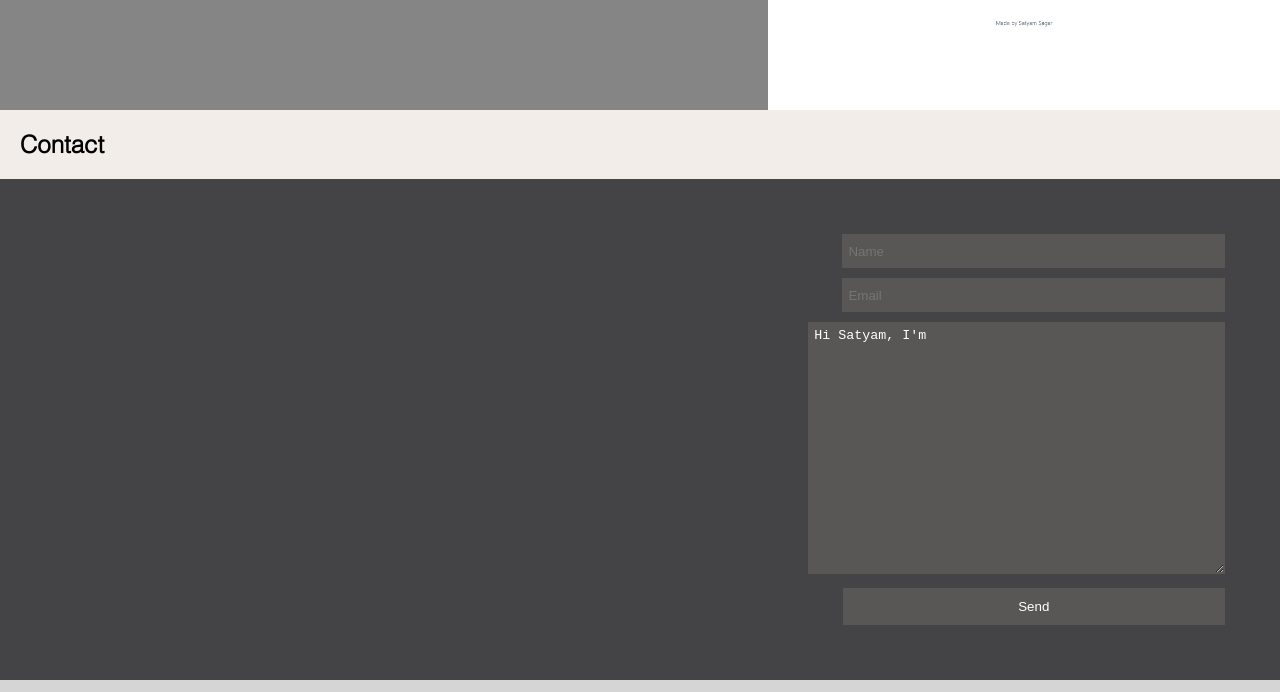
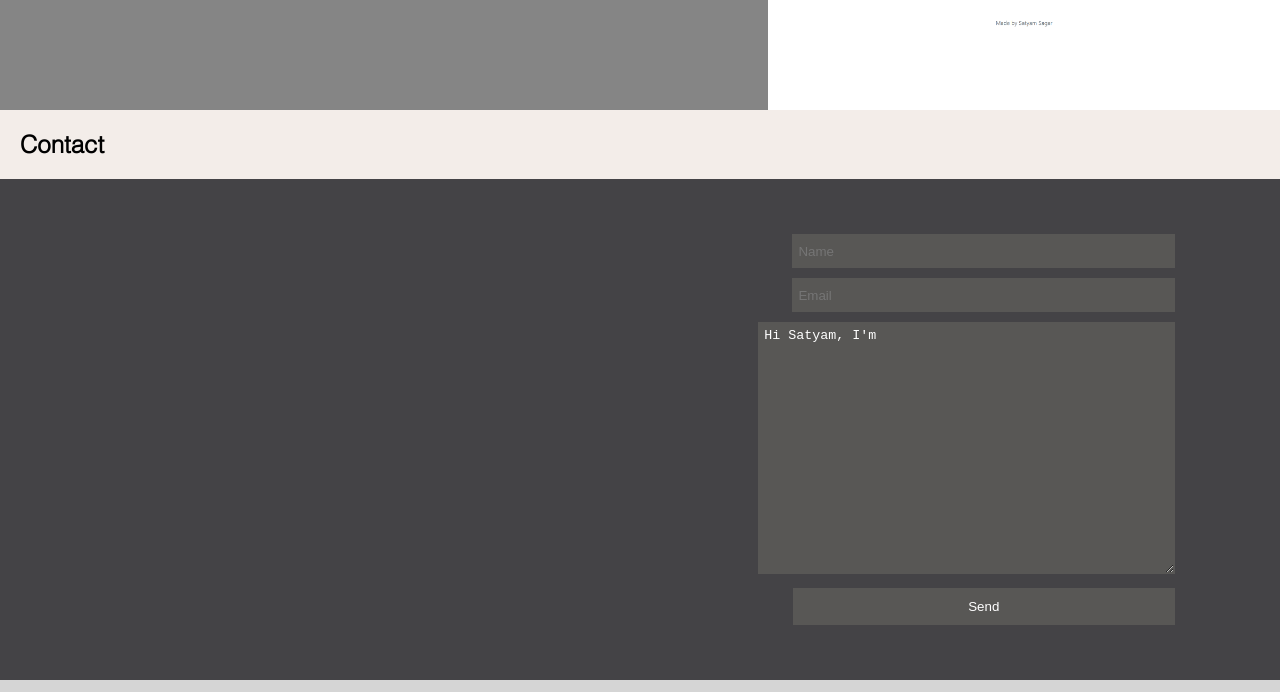
Before and after one commit to satyamrs00/satyamrs00.github.io, a plain HTML site: page index.html in a window 1280 px wide. Shown: the part 1363-2055 px from the top of the page. Drawn offline with Linux system fonts and the light colour scheme.

Commit message:
increased padding for form

```diff
--- a/static/styles.css
+++ b/static/styles.css
@@ -213,7 +213,7 @@ body {
 }
 #contact1 {
     text-align: right;
-    padding: 50px;
+    padding: 50px 100px;
 }
 .contactc1 input, #contact2 textarea, .contactc1 button {
     padding: 5px;
```
